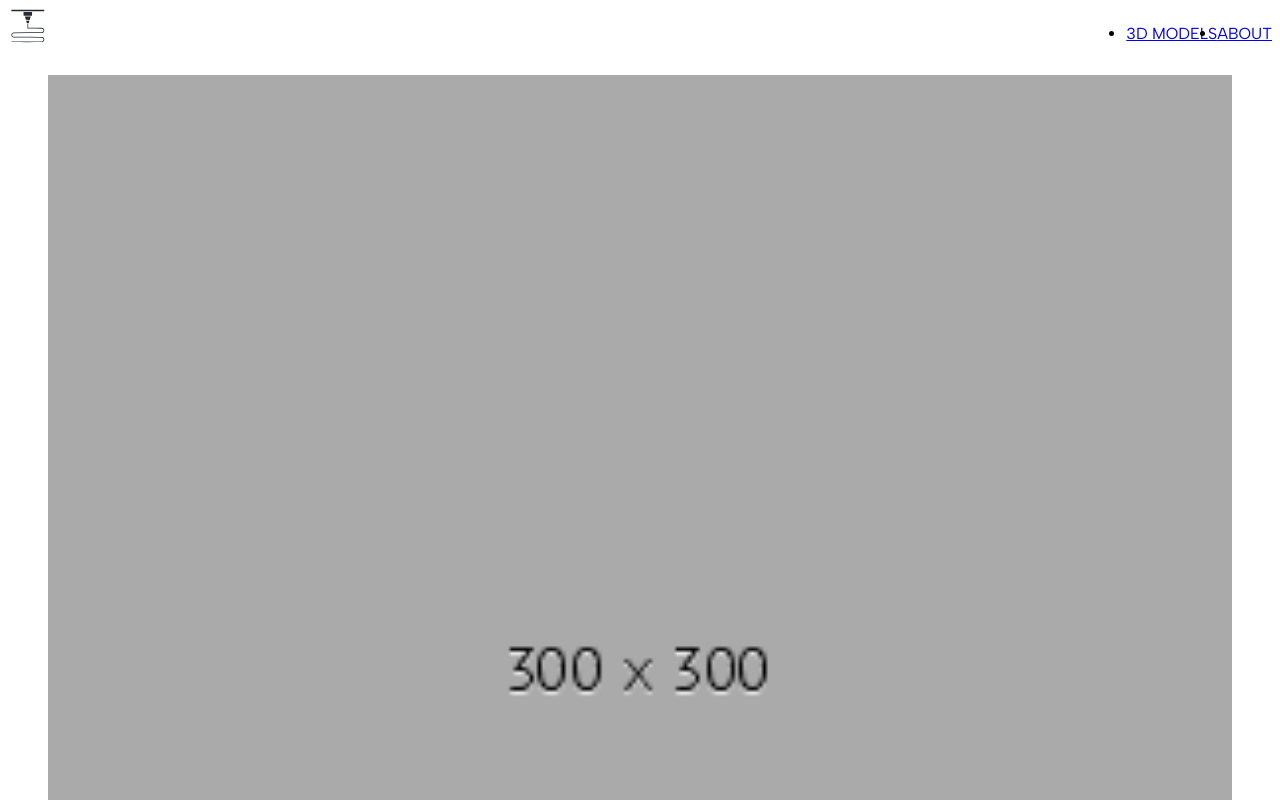
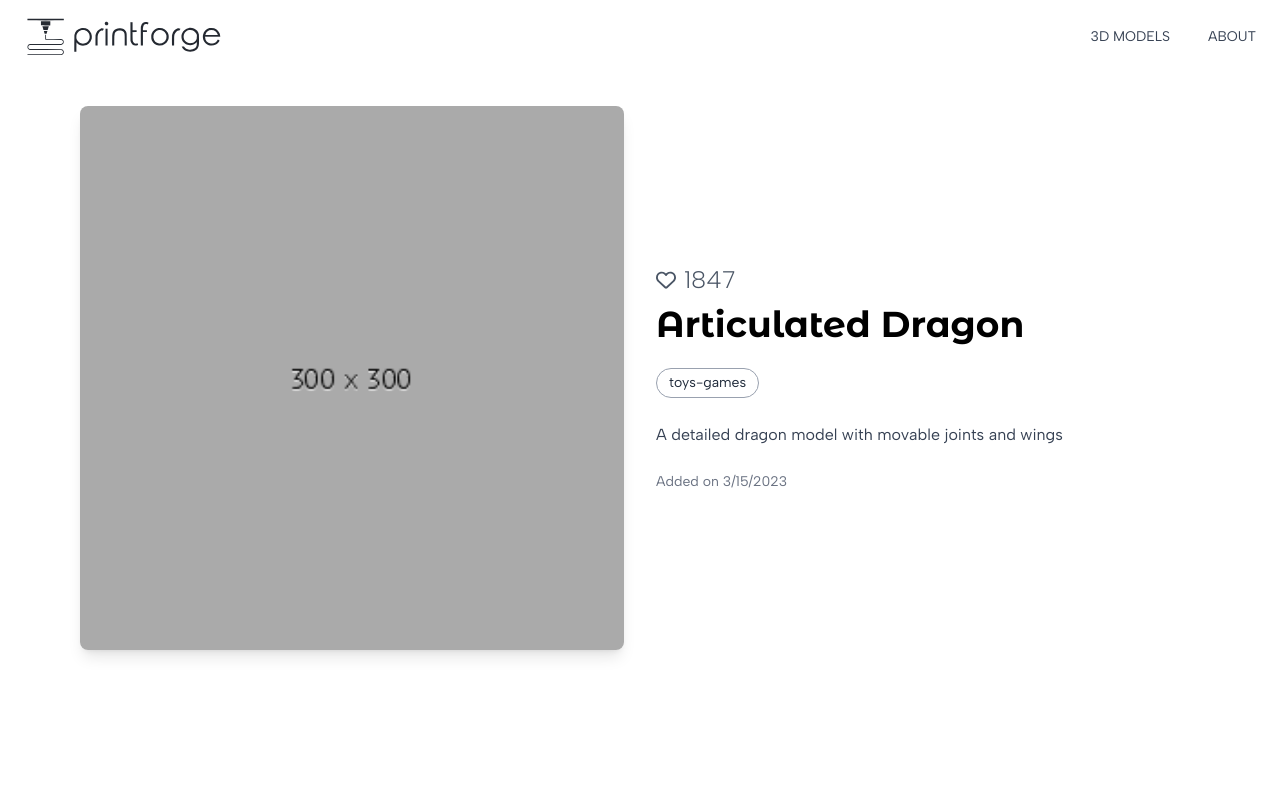
Before and after one commit to marwoz01/print-forge, a Next.js app: page /3d-models/1 in a window 1280 px wide. Shown: the top 800 px of the page. Built offline with nearby package versions, Linux system fonts and the light colour scheme.

Commit message:
feat(categories): implement dynamic category pages for 3d models

```diff
--- a/app/3d-models/categories/[categoryName]/page.tsx
+++ b/app/3d-models/categories/[categoryName]/page.tsx
@@ -1,9 +1,12 @@
+import ModelsGrid from "@/app/components/ModelsGrid";
+import { getCategoryBySlug } from "@/app/lib/categories";
+import { getModels } from "@/app/lib/models";
 import type { CategoryPageProps } from "@/app/types";
-import { getCategoryBySlug } from "@/app/lib/categories";
 
 export default async function CategoryPage({ params }: CategoryPageProps) {
   const { categoryName } = await params;
   const category = getCategoryBySlug(categoryName);
-  console.log(category);
-  return <h1>{category.displayName}</h1>;
+  const models = await getModels({ category: categoryName });
+
+  return <ModelsGrid title={category.displayName} models={models} />;
 }
--- a/app/3d-models/page.tsx
+++ b/app/3d-models/page.tsx
@@ -1,7 +1,7 @@
-import ModelsGrid from "@/app/components/ModelsGrid"
-import { getAllModels } from "@/app/lib/models"
+import ModelsGrid from "@/app/components/ModelsGrid";
+import { getModels } from "@/app/lib/models";
 
 export default async function Page() {
-    const models = await getAllModels()
-    return <ModelsGrid title="3D Models" models={models} />
+  const models = await getModels();
+  return <ModelsGrid title="3D Models" models={models} />;
 }
--- a/app/globals.css
+++ b/app/globals.css
@@ -1,7 +1,10 @@
-@tailwind base;
-@tailwind components;
-@tailwind utilities;
+@import "tailwindcss";
 
-h1, h2, h3, h4, h5, h6 {
+h1,
+h2,
+h3,
+h4,
+h5,
+h6 {
   font-family: var(--font-montserrat-alternates);
 }
--- a/app/lib/models.ts
+++ b/app/lib/models.ts
@@ -1,22 +1,24 @@
-import modelsData from "../data/models.json"
-import type { Model } from "../types"
+import modelsData from "../data/models.json";
+import type { Model, GetModelsParams } from "../types";
 
-export async function getAllModels(): Promise<Model[]> {
-  // This is where you'd write code to fetch the list
-  // of models from a database. We're mocking that with
-  // our JSON array of data in models.json for now.
-  return modelsData
+export async function getModels({ category }: GetModelsParams = {}): Promise<
+  Model[]
+> {
+  let filteredModels = [...modelsData];
+  if (category) {
+    filteredModels = modelsData.filter(
+      (model: Model) => model.category === category,
+    );
+  }
+  return filteredModels;
 }
 
 export async function getModelById(id: string | number): Promise<Model> {
-  // These functions don't technically need to be async functions,
-  // but we're planning for the future when they'll be fetching
-  // from a real data source.
   const foundModel = modelsData.find(
-    (model: Model) => model.id.toString() === id.toString()
-  )
+    (model: Model) => model.id.toString() === id.toString(),
+  );
   if (!foundModel) {
-    throw new Error(`Model with id ${id} not found`)
+    throw new Error(`Model with id ${id} not found`);
   }
-  return foundModel
+  return foundModel;
 }
--- a/app/types/index.ts
+++ b/app/types/index.ts
@@ -18,6 +18,10 @@ export type Category = {
 
 export type CategoriesData = {
   categories: Category[];
+};
+
+export type GetModelsParams = {
+  category?: string;
 };
 
 // Page Types
```
Also changed, not shown: app/3d-models/about/mission/page.tsx (renamed from app/about/mission/page.tsx), app/3d-models/about/page.tsx (renamed from app/about/page.tsx).
